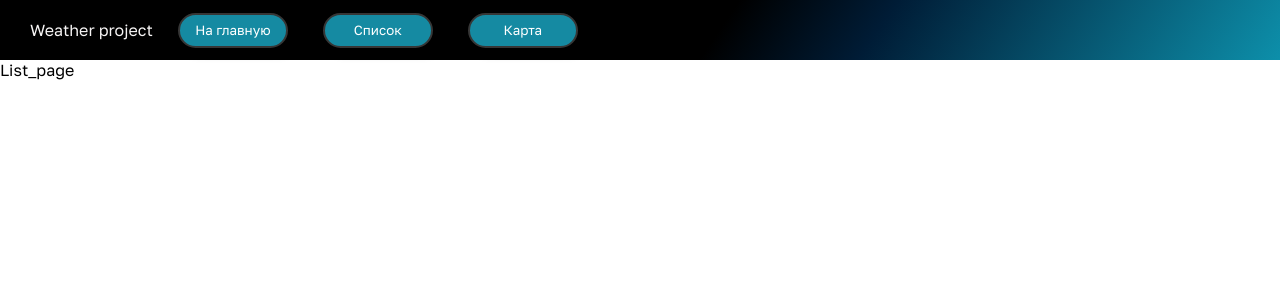
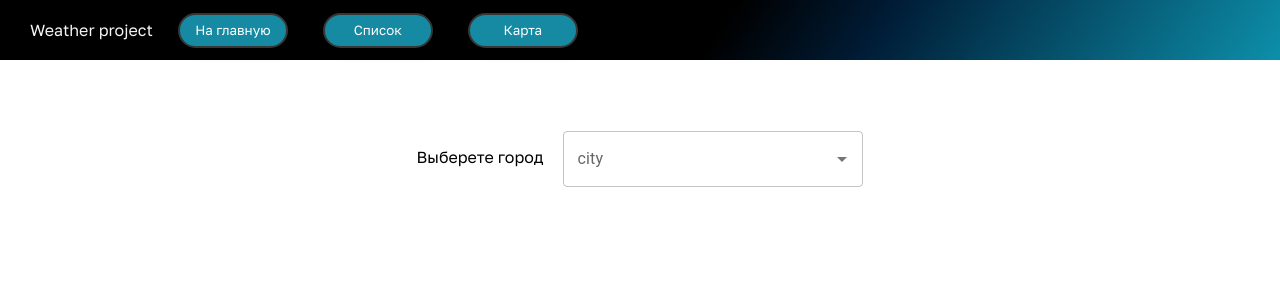
Before and after one commit to NoWizarrd/WeatherPr, a React (Vite) app: page /list in a window 1280 px wide. Shown: the top 300 px of the page. Built offline with nearby package versions, Linux system fonts and the light colour scheme.

Commit message:
Something added

```diff
--- a/package.json
+++ b/package.json
@@ -17,7 +17,8 @@
     "@reduxjs/toolkit": "^1.9.5",
     "react": "^18.2.0",
     "react-dom": "^18.2.0",
-    "react-router-dom": "^6.17.0"
+    "react-router-dom": "^6.17.0",
+    "styled-components": "^6.1.1"
   },
   "devDependencies": {
     "@types/react": "^18.2.15",
--- a/src/pages/List_page.tsx
+++ b/src/pages/List_page.tsx
@@ -1,7 +1,46 @@
+import { Autocomplete, TextField } from '@mui/material'
 import React from 'react'
+import styled from 'styled-components'
+
+// interface ICity {
+
+// }
+
+const cities = [ // С api подгружать
+  'Красноярск',
+  "Москва",
+  "Новосибирск",
+]
+
+const Aria = styled.div`
+  display: flex;
+  justify-content: center;
+  align-content: center;
+  margin: 7vh auto;
+  padding: 15px;
+`
 
 export default function ListPage() {
+
+
+
   return (
-    <div>List_page</div>
+    <>
+      <Aria>
+        <p>
+          Выберете город
+        </p>
+        <Autocomplete
+          disablePortal
+          style={{marginLeft:'20px'}}
+          id="combo-box-demo"
+          options={cities}
+          sx={{ width: 300 }}
+          renderInput={(params) => <TextField {...params} label="city"/>}
+        />
+
+          {/* данные в виде таблицы нужна с api подгрузить после выделения города в поле текста сверху */}
+      </Aria>
+    </>
   )
 }
--- a/src/pages/Main_page.tsx
+++ b/src/pages/Main_page.tsx
@@ -1,12 +1,54 @@
 import React from "react";
 import Content from "../modules/content/Content";
+import styled from "styled-components";
 
+
+const Background = styled.img`
+  min-height: 100%;
+  min-width: 640px;
+  width: 100%;
+  height: auto;
+  position: fixed;
+  top: 0;
+  left: 0;
+  z-index: -1;
+  filter: blur(3px);
+`
+
+const Box = styled.div`
+  display: block;
+  width: 50vw;
+  padding: 5px;
+  height: 100%;
+  font-size: 2rem;
+  color: white;
+  border: solid 2px black;
+  border-radius: 20px;
+  position: relative;
+  margin: 20vh auto;
+  justify-content: center;
+  text-align: center;
+  background: linear-gradient(124deg, rgba(0,0,0,1) 56%, rgba(0,28,54,1) 68%, rgba(13,143,170,1) 100%);
+`
 
 export default function MainPage() {
   return (
     <>
-      <div>Main_page</div>
-      <Content/>
+      <Background src="https://mykaleidoscope.ru/x/uploads/posts/2022-10/1666389905_27-mykaleidoscope-ru-p-klassnaya-priroda-oboi-29.jpg"/>
+
+      <Box>
+      <div>
+          <h1>Главная страница</h1>
+        </div>
+        <div>
+          <p>
+            Сайт предназначет для просмотра различных данных связанных с погодными условиями.
+            Есть возможность получать информацию в виде списка и с помощью карты.
+            Выбирать с помощью кнопок фильтрацию данных, либо источник данных.<br/><br/>
+            Тестовая версия
+          </p>
+        </div>
+      </Box>
     </>
   );
 }
--- a/src/pages/Map_page.tsx
+++ b/src/pages/Map_page.tsx
@@ -2,6 +2,6 @@ import React from 'react'
 
 export default function MapPage() {
   return (
-    <div>Map_page</div>
+    <div>Карта на 90% окна и сверху фильтры для карты сделать: город, показатели, которые отображать на ней</div>
   )
 }
```
Also changed, not shown: 1 other file (tests, documents, lock files or other folders).
